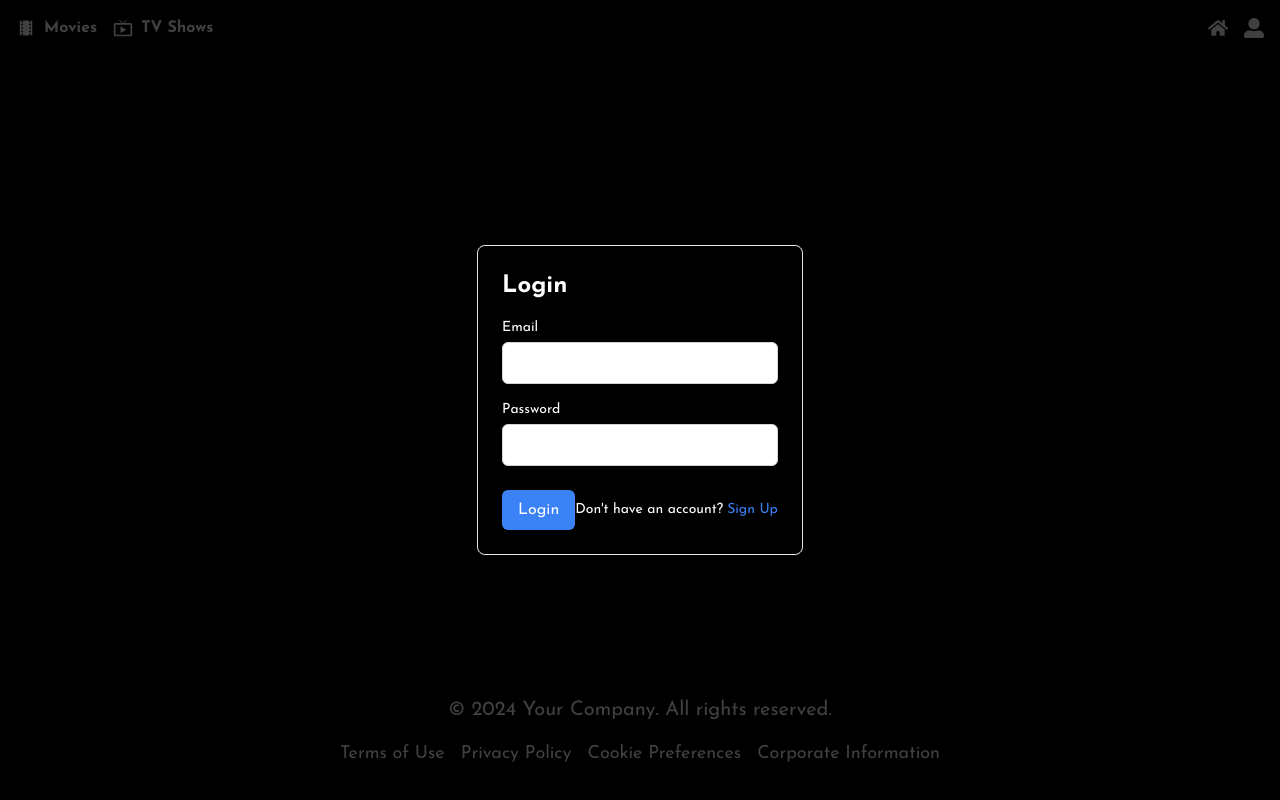
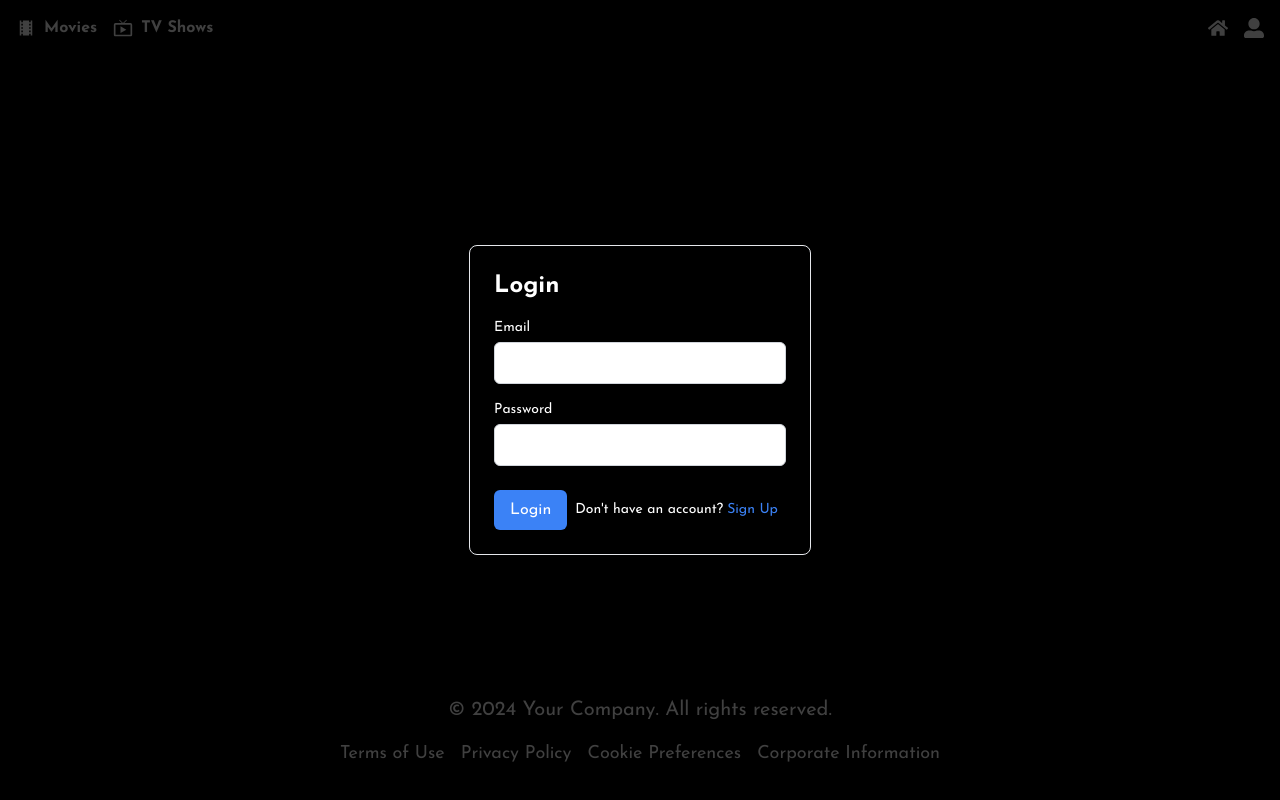
Before and after one commit to akshayaca/VideoStoreAssignment, a React (Create React App) app: page /login in a window 1280 px wide. Both pictures are taken after a click on the icon 1254 px from the left and 28 px from the top of the page. Built offline with nearby package versions, Linux system fonts and the light colour scheme.

Commit message:
minor changes

```diff
--- a/src/components/LoginModal.js
+++ b/src/components/LoginModal.js
@@ -3,7 +3,7 @@ import React, { useState, useRef, useEffect } from 'react';
 const LoginModal = ({ closeModal }) => {
   const [email, setEmail] = useState('');
   const [password, setPassword] = useState('');
-  const [isLogin, setIsLogin] = useState(true); // True for login, false for signup
+  const [isLogin, setIsLogin] = useState(true);
   const modalRef = useRef(null);
 
   useEffect(() => {
@@ -21,13 +21,12 @@ const LoginModal = ({ closeModal }) => {
 
   const handleSubmit = (e) => {
     e.preventDefault();
-    // Here you can perform login/signup logic, for demo purposes, just showing an alert
     if (isLogin) {
       alert('Login successful!');
     } else {
       alert('Signup successful!');
     }
-    closeModal(); // Close the modal after successful login/signup
+    closeModal();
   };
 
   return (
@@ -43,7 +42,7 @@ const LoginModal = ({ closeModal }) => {
               onChange={(e) => setEmail(e.target.value)}
               className="mt-1 p-2 block w-full border rounded-md border-gray-300 focus:outline-none focus:ring-blue-500 focus:border-blue-500"
               required
-              style={{ color: 'black', cursor: 'text' }} // Inline style for text color and cursor
+              style={{ color: 'black', cursor: 'text' }}
             />
           </div>
           <div className="mb-6">
@@ -54,14 +53,14 @@ const LoginModal = ({ closeModal }) => {
               onChange={(e) => setPassword(e.target.value)}
               className="mt-1 p-2 block w-full border rounded-md border-gray-300 focus:outline-none focus:ring-blue-500 focus:border-blue-500"
               required
-              style={{ color: 'black', cursor: 'text' }} // Inline style for text color and cursor
+              style={{ color: 'black', cursor: 'text' }}
             />
           </div>
           <div className="flex items-center justify-between">
             <button type="submit" className="bg-blue-500 text-white py-2 px-4 rounded-md hover:bg-blue-600">
               {isLogin ? 'Login' : 'Sign Up'}
             </button>
-            <p className="text-sm text-white">
+            <p className="text-sm text-white px-2">
               {isLogin ? "Don't have an account?" : 'Already have an account?'}
               <button
                 type="button"
```
